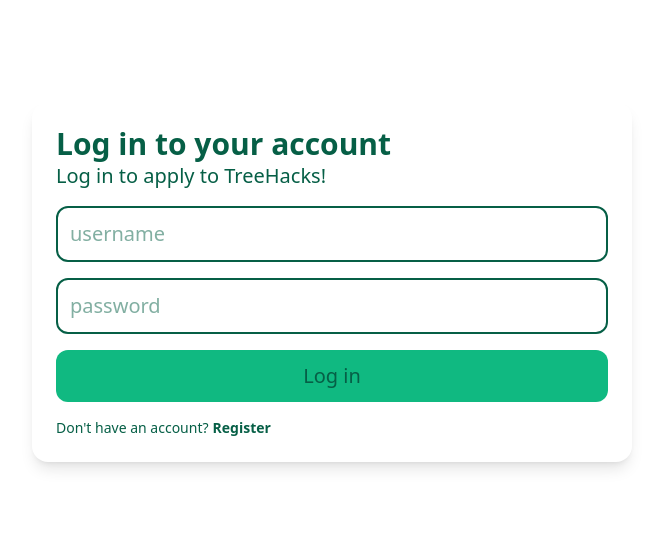
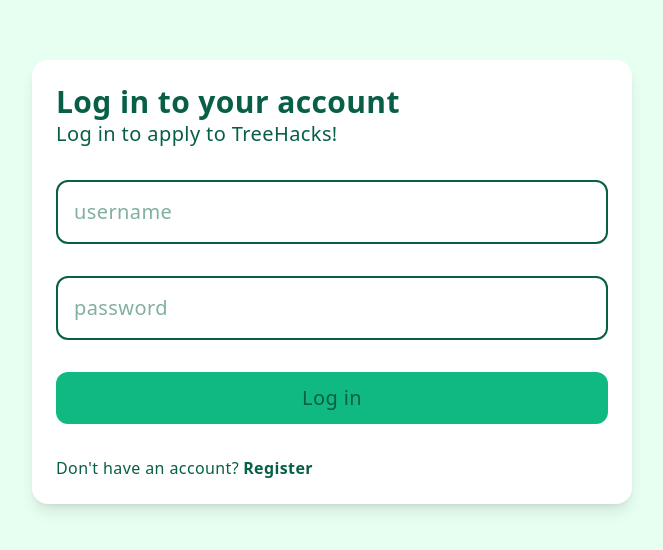
Before and after one commit to hai-phong-duong/hackathon-signup, a React (Vite) app in the folder frontend/: page /login in a window 1280 px wide. Shown: the part 118-668 px from the top of the page, without its empty margins (308-971 px from the left). Built offline with nearby package versions, Linux system fonts and the light colour scheme.

Commit message:
Admin panel changes

```diff
--- a/frontend/src/components/AdminPanel.jsx
+++ b/frontend/src/components/AdminPanel.jsx
@@ -32,7 +32,7 @@
     }, []);
 
     return (
-        <div className="flex flex-grow h-screen">
+        <div className="flex flex-grow h-screen tracking-wide">
             <NavBar />
             <AdminLanding auth={auth} users={users} />
         </div>
--- a/frontend/src/components/LoginForm.jsx
+++ b/frontend/src/components/LoginForm.jsx
@@ -35,10 +35,10 @@
     }
 
     return (
-        <div className="min-h-screen overflow-hidden flex items-center justify-center bg-bg">
+        <div className="min-h-screen overflow-hidden flex items-center justify-center bg-card tracking-wide">
             <div>
                 <form
-                    className="w-150 flex flex-col gap-4 bg-white p-6 rounded-2xl shadow-lg"
+                    className="w-150 flex flex-col gap-8 bg-white p-6 rounded-2xl shadow-lg"
                     onSubmit={handleSubmit}
                 >
                     <div>
@@ -50,27 +50,27 @@
                         </h1>
                     </div>
                     <input
-                        className="text-xl border-2 p-3 rounded-xl"
+                        className="text-xl border-2 p-4 rounded-xl"
                         type="text"
                         value={username}
                         onChange={(e) => setUsername(e.target.value)}
                         placeholder="username"
                     />
                     <input
-                        className="text-xl border-2 p-3 rounded-xl"
+                        className="text-xl border-2 p-4 rounded-xl"
                         type="text"
                         value={password}
                         onChange={(e) => setPassword(e.target.value)}
                         placeholder="password"
                     />
                     <button
-                        className="bg-text-light text-text text-xl py-3 rounded-xl hover:bg-accent-dark hover:cursor-pointer transition transition-background duration-250"
+                        className="bg-text-light text-whites text-xl py-3 rounded-xl hover:bg-accent-dark hover:cursor-pointer transition transition-background duration-250"
                         type="submit"
                     >
                         Log in
                     </button>
 
-                    <div className="text-sm flex gap-1">
+                    <div className="text-md flex gap-1">
                         <p>Don't have an account?</p>
                         <p
                             className="hover:underline hover:cursor-pointer hover:text-text-light font-bold"
```
Also changed, not shown: 1 other file (tests, documents, lock files or other folders).
